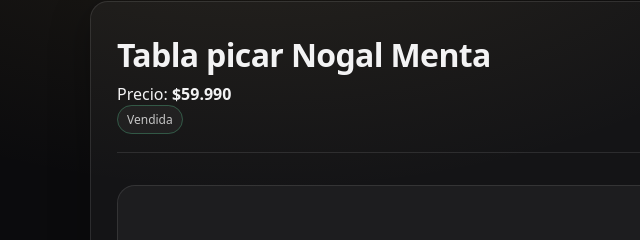
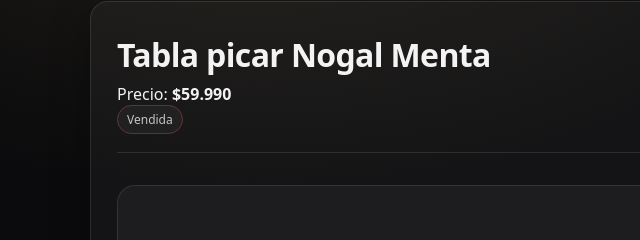
Before and after one commit to craboitiz/by-CAVS, a plain HTML site: page tablas/BS-001.html in a window 1280 px wide. Shown: the part 192-432 px from the top of the page, 0-640 px from the left. Drawn offline with Linux system fonts and the light colour scheme.

Commit message:
Update BS-001.html

```diff
--- a/tablas/BS-001.html
+++ b/tablas/BS-001.html
@@ -26,7 +26,7 @@
       <div class="card pad" style="margin-top:16px">
         <h1 class="h1" style="font-size:32px">Tabla picar Nogal Menta </h1> <!-- ---------------- Titulo imagen------------------------------- -->
         <div class="price">Precio: <strong>$59.990</strong></div> <!-- -------------------------------- Precio ------------------------------- -->
-        <span class="tag available">Vendida</span> <!-- ----------------------------------------------- Estado ------------------------------- -->
+        <span class="tag sold">Vendida</span> <!-- ----------------------------------------------- Estado ------------------------------- -->
 
         <hr class="hr" />
 
```
